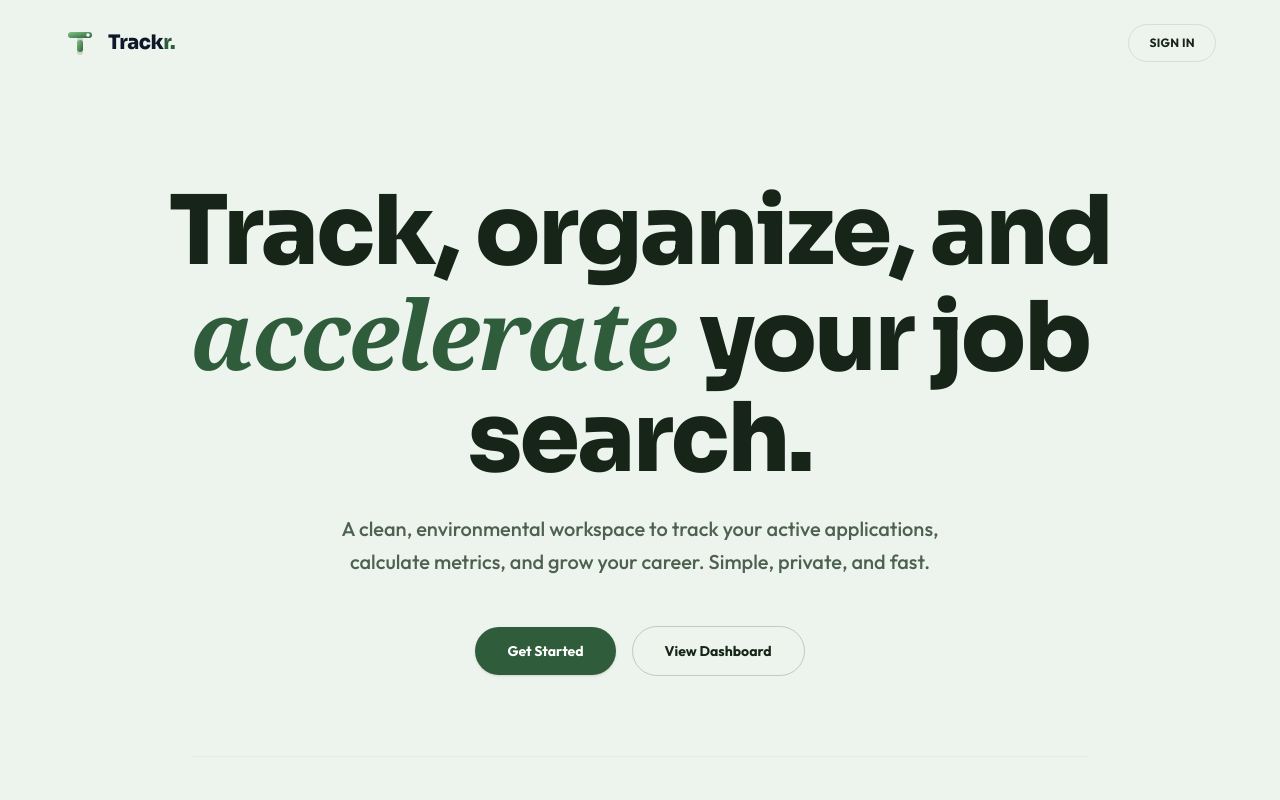
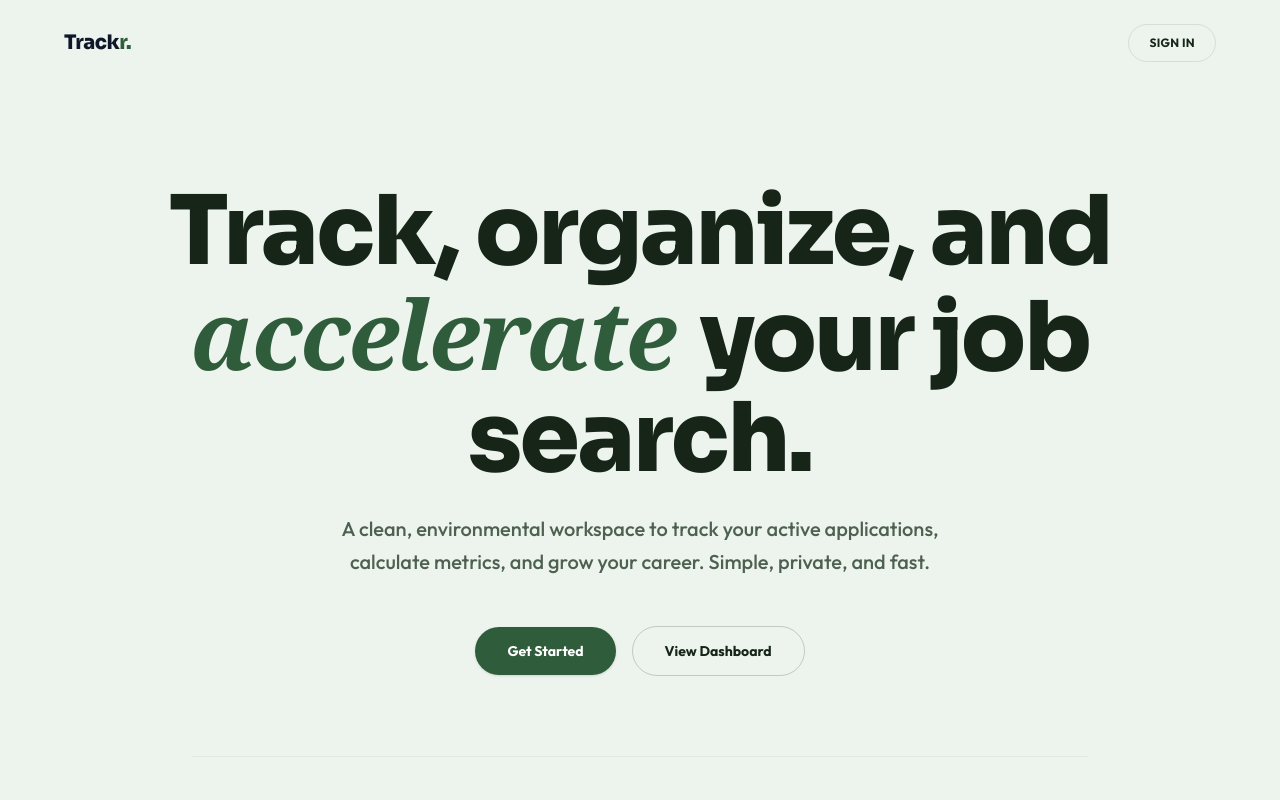
Before and after one commit to iamsmith21/Trackr, a React (Vite) app in the folder client/: page / in a window 1280 px wide. Shown: the top 800 px of the page. Built offline with nearby package versions, Linux system fonts and the light colour scheme; no server answers; a web font is replaced by a local one.

Commit message:
design: streamline logo to pure typographic wordmark

```diff
--- a/client/src/components/Logo.tsx
+++ b/client/src/components/Logo.tsx
@@ -1,60 +1,6 @@
-
 export default function Logo() {
   return (
-    <div className="flex items-center gap-3 select-none group">
-      {/* Sleek SVG Mark */}
-      <svg
-        className="w-8 h-8 transform group-hover:scale-105 group-hover:rotate-3 transition-transform duration-300"
-        viewBox="0 0 32 32"
-        fill="none"
-        xmlns="http://www.w3.org/2000/svg"
-      >
-        <defs>
-          <linearGradient id="logo-grad" x1="0%" y1="0%" x2="100%" y2="100%">
-            <stop offset="0%" stopColor="#81C784" />
-            <stop offset="100%" stopColor="#2F5C3B" />
-          </linearGradient>
-        </defs>
-
-        {/* Translucent background stem for depth */}
-        <rect
-          x="13"
-          y="10"
-          width="6"
-          height="18"
-          rx="3"
-          className="fill-[#2F5C3B]/20 dark:fill-[#81C784]/20"
-        />
-
-        {/* Primary gradient stem */}
-        <rect
-          x="13"
-          y="13"
-          width="6"
-          height="12"
-          rx="3"
-          fill="url(#logo-grad)"
-        />
-
-        {/* Primary horizontal crossbar */}
-        <rect
-          x="4"
-          y="5"
-          width="24"
-          height="6"
-          rx="3"
-          fill="url(#logo-grad)"
-        />
-
-        {/* High-tech target dot indicator */}
-        <circle
-          cx="24"
-          cy="8"
-          r="1.75"
-          className="fill-white dark:fill-[#0A0E0B]"
-        />
-      </svg>
-
+    <div className="flex items-center select-none">
       {/* Geometric Sora Wordmark */}
       <span className="font-display font-black text-xl tracking-tight text-slate-900 dark:text-white">
         Track<span className="text-[#2F5C3B] dark:text-[#81C784]">r.</span>
```
